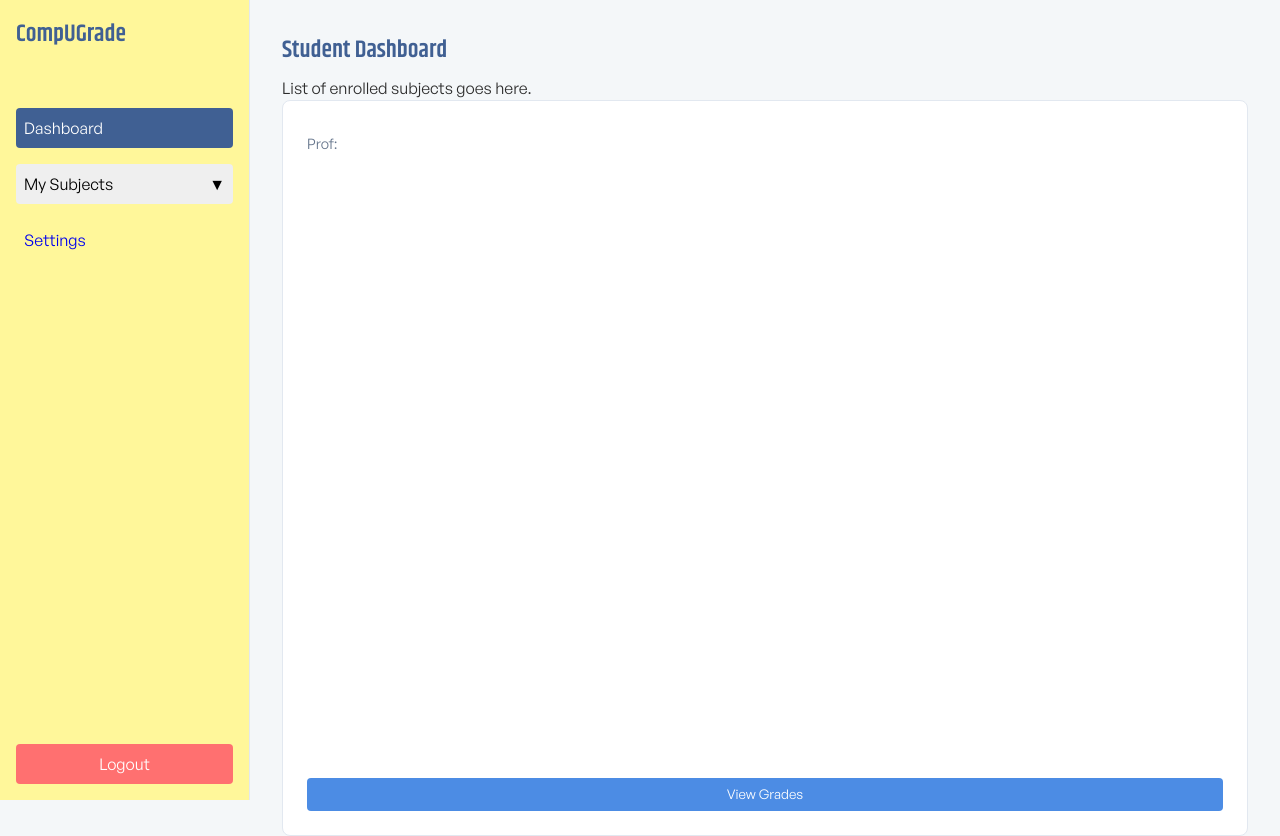
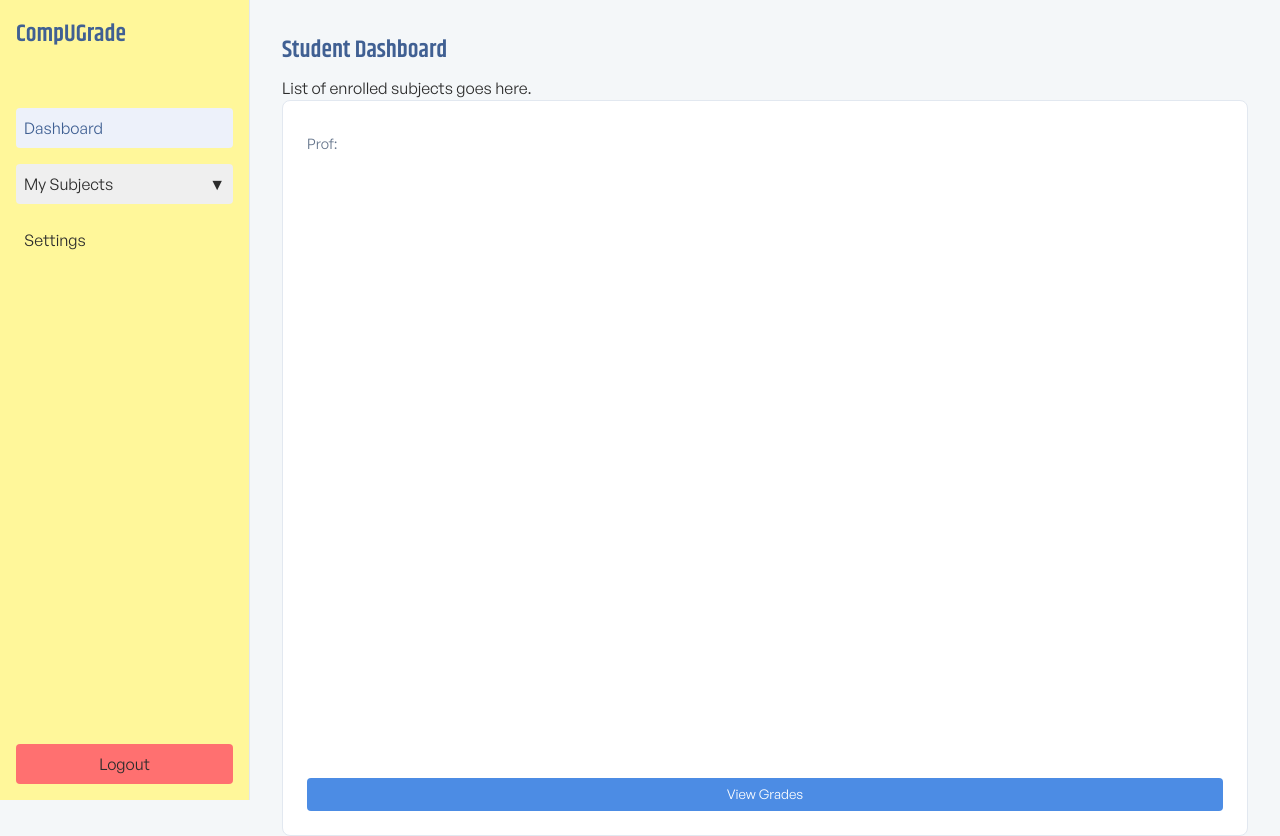
Before and after one commit to UIC-CCS-WEB-DEVELOPMENT-2026-2027/grade-compute, a React (Vite) app: page /student/dashboard in a window 1280 px wide. Built offline with nearby package versions, Linux system fonts and the light colour scheme.

Commit message:
changed the sidebar styling

```diff
--- a/src/assets/index.css
+++ b/src/assets/index.css
@@ -34,6 +34,7 @@
   --color-border: #E2E8F0;        /* Light border color for dividers and standard inputs */
   --color-muted: #64748B;         /* Muted text for helpers and effective multipliers */
   --color-bg-alt: #fff79a;     /* Yellow background for alternative */
+  --color-bg-selected: #edf1fa; /* Light blue background for selected items */
 
   /* Typography Variables */
   --font-heading: 'Khand', sans-serif;
@@ -159,13 +160,18 @@ input:focus, select:focus {
    padding: 0.5rem;
     gap: 1rem;
     font: var(--font-body);
+    color: var(--color-text-locked);
     text-decoration: none;
     border-radius: 4px;
 }
 
+.sidebar-link.btn-primary {
+    background-color: var(--color-bg-selected);
+    color: var(--color-primary);
+  }
+
 .sidebar-link:hover {
-    background-color: var(--color-accent);
-    color: #FFFFFF;
+    background-color: var(--color-bg-main);
 }
 
 
--- a/src/components/shared/Sidebar.jsx
+++ b/src/components/shared/Sidebar.jsx
@@ -26,6 +26,7 @@ export default function Sidebar() {
     return {
       classId: c.id,
       subjectCode: subjectDetails?.subjectCode || "Unknown",
+      subjectName: subjectDetails?.subjectName || "Unknown"
     };
   });
 
@@ -67,7 +68,7 @@ export default function Sidebar() {
                     to={linkPath}
                     className={`sidebar-link ${isActive ? 'btn-primary' : ''}`}
                   >
-                    {sub.subjectCode}
+                    {sub.subjectCode} - {sub.subjectName}
                   </Link>
                 );
               })
```
